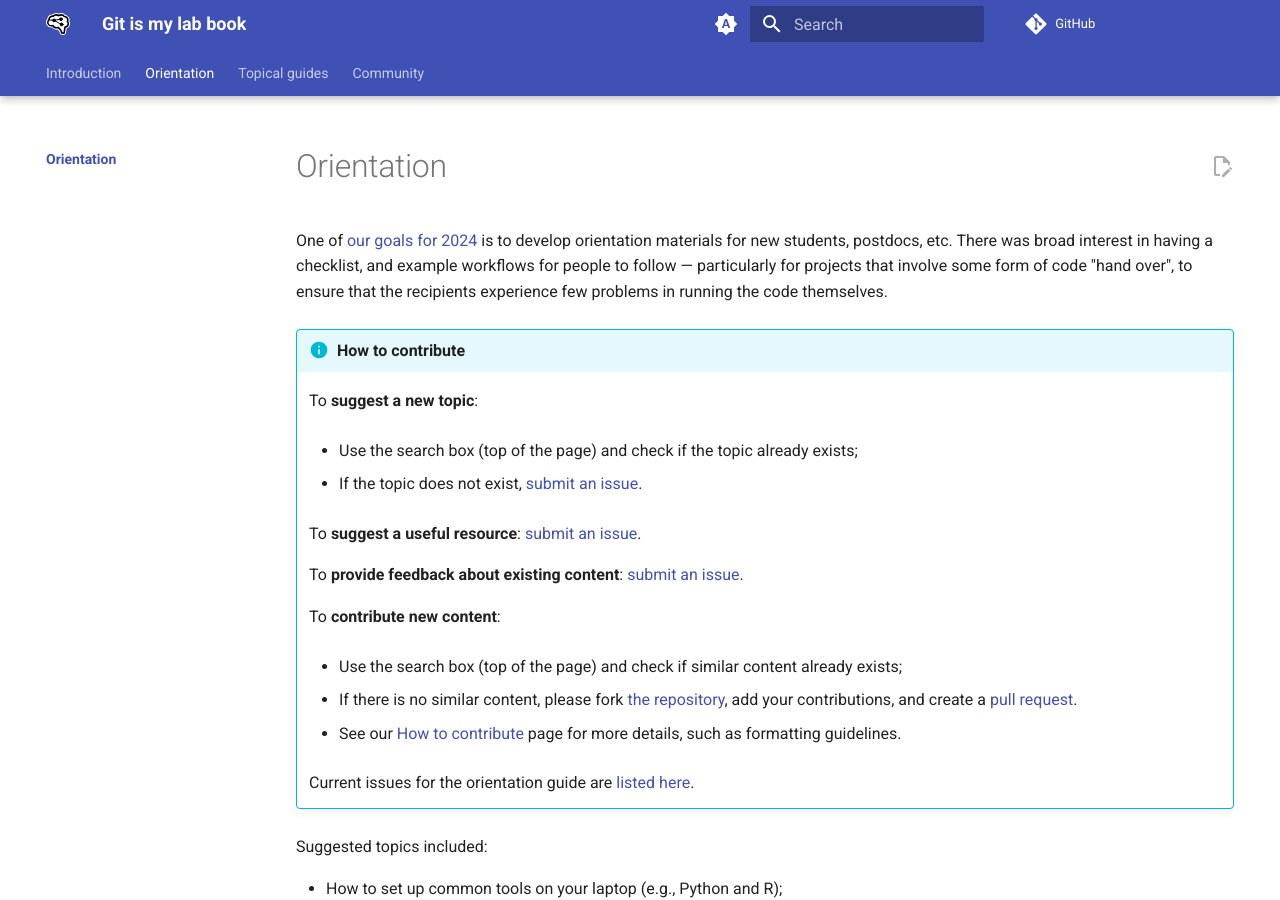
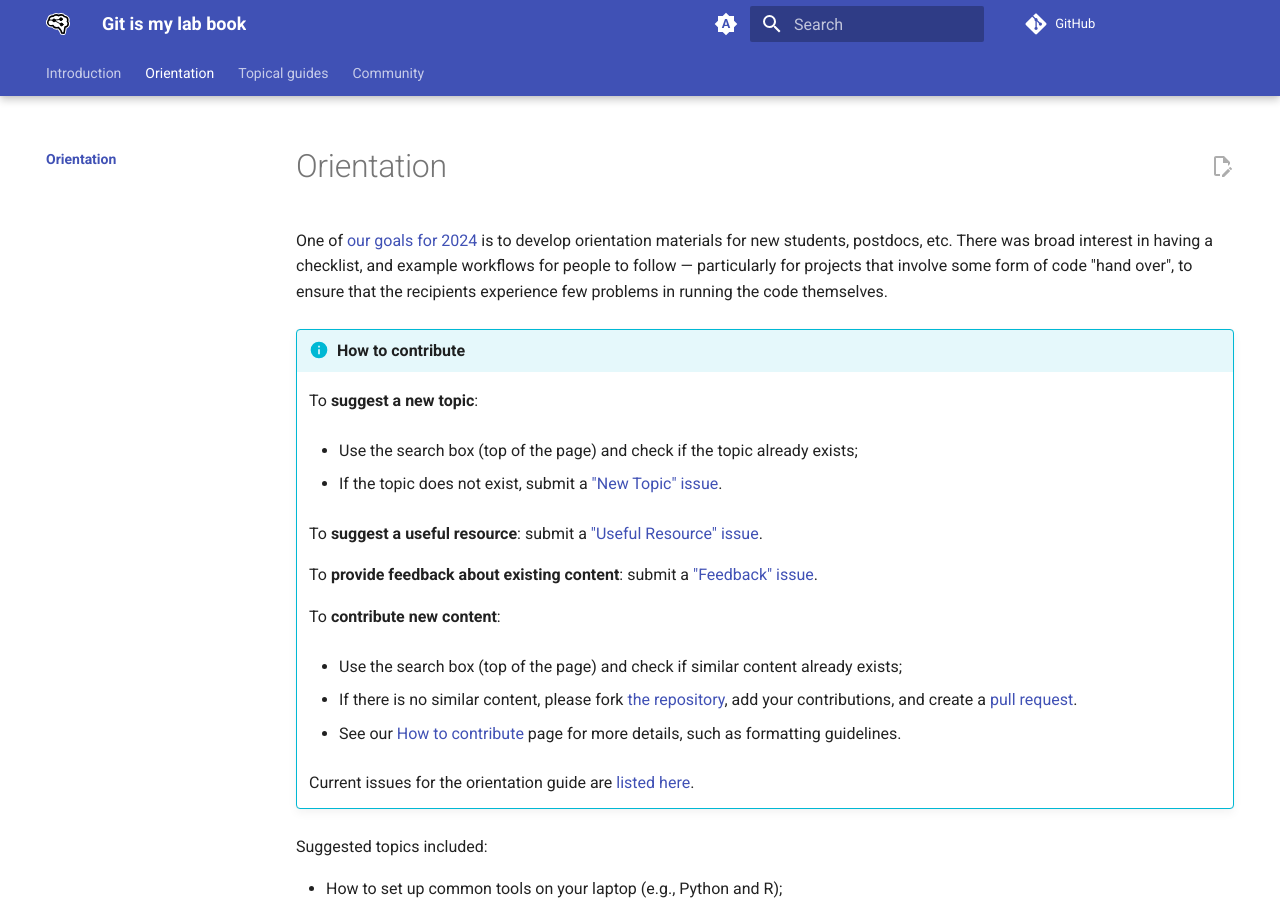
Before and after one commit to robmoss/git-is-my-lab-book, an MkDocs documentation site: the page built from docs/orientation/README.md, in a window 1280 px wide and 900 px high. Built offline with MkDocs 1.6.1 and Material for MkDocs 9.7.7, drawn with Linux system fonts in a browser that asks for light colours; nearby versions of some CDN libraries; library files that are not in the unit come from our copies; comment, search, counter and statistics services are not loaded.

Commit message:
Use descriptive text for each new issue link

```diff
--- a/docs/orientation/README.md
+++ b/docs/orientation/README.md
@@ -9,11 +9,11 @@
 
     * Use the search box (top of the page) and check if the topic already exists;
 
-    * If the topic does not exist, [submit an issue](https://github.com/robmoss/git-is-my-lab-book/issues/new?labels=orientation&title=New Topic:&body=Please enter a short, descriptive title (above) and explain your idea here).
+    * If the topic does not exist, submit a ["New Topic" issue](https://github.com/robmoss/git-is-my-lab-book/issues/new?labels=orientation&title=New Topic:&body=Please enter a short, descriptive title (above) and explain your idea here).
 
-    To **suggest a useful resource**: [submit an issue](https://github.com/robmoss/git-is-my-lab-book/issues/new?labels=orientation&title=Useful Resource:&body=Please enter a short, descriptive title (above) and include a link to the resource here).
+    To **suggest a useful resource**: submit a ["Useful Resource" issue](https://github.com/robmoss/git-is-my-lab-book/issues/new?labels=orientation&title=Useful Resource:&body=Please enter a short, descriptive title (above) and include a link to the resource here).
 
-    To **provide feedback about existing content**: [submit an issue](https://github.com/robmoss/git-is-my-lab-book/issues/new?labels=orientation&title=Feedback:&body=Please enter a short, descriptive title (above) and provide your feedback here).
+    To **provide feedback about existing content**: submit a ["Feedback" issue](https://github.com/robmoss/git-is-my-lab-book/issues/new?labels=orientation&title=Feedback:&body=Please enter a short, descriptive title (above) and provide your feedback here).
 
     To **contribute new content**:
 
```
